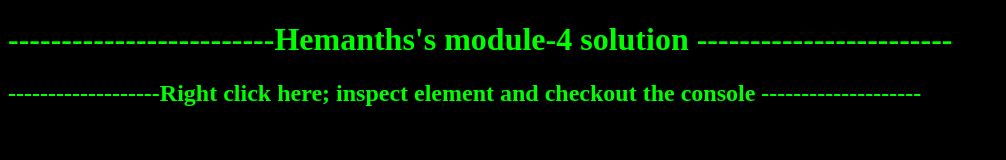
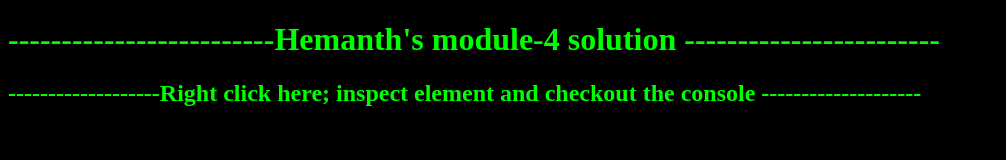
Before and after one commit to Hemanth938/module4, a plain HTML site: page index.html in a window 1280 px wide. Shown: the whole page, without its empty margins (0-1006 px from the left). Drawn offline with Linux system fonts and the light colour scheme.

Commit message:
Update index.html

```diff
--- a/index.html
+++ b/index.html
@@ -13,7 +13,7 @@
   </style>
 </head>
 <body background-color = "black">
-  <h1>-------------------------Hemanths's module-4 solution ------------------------</h1>
+  <h1>-------------------------Hemanth's module-4 solution ------------------------</h1>
   <h2>-------------------Right click here; inspect element and checkout the console --------------------</h2>
 
 </body>
```
